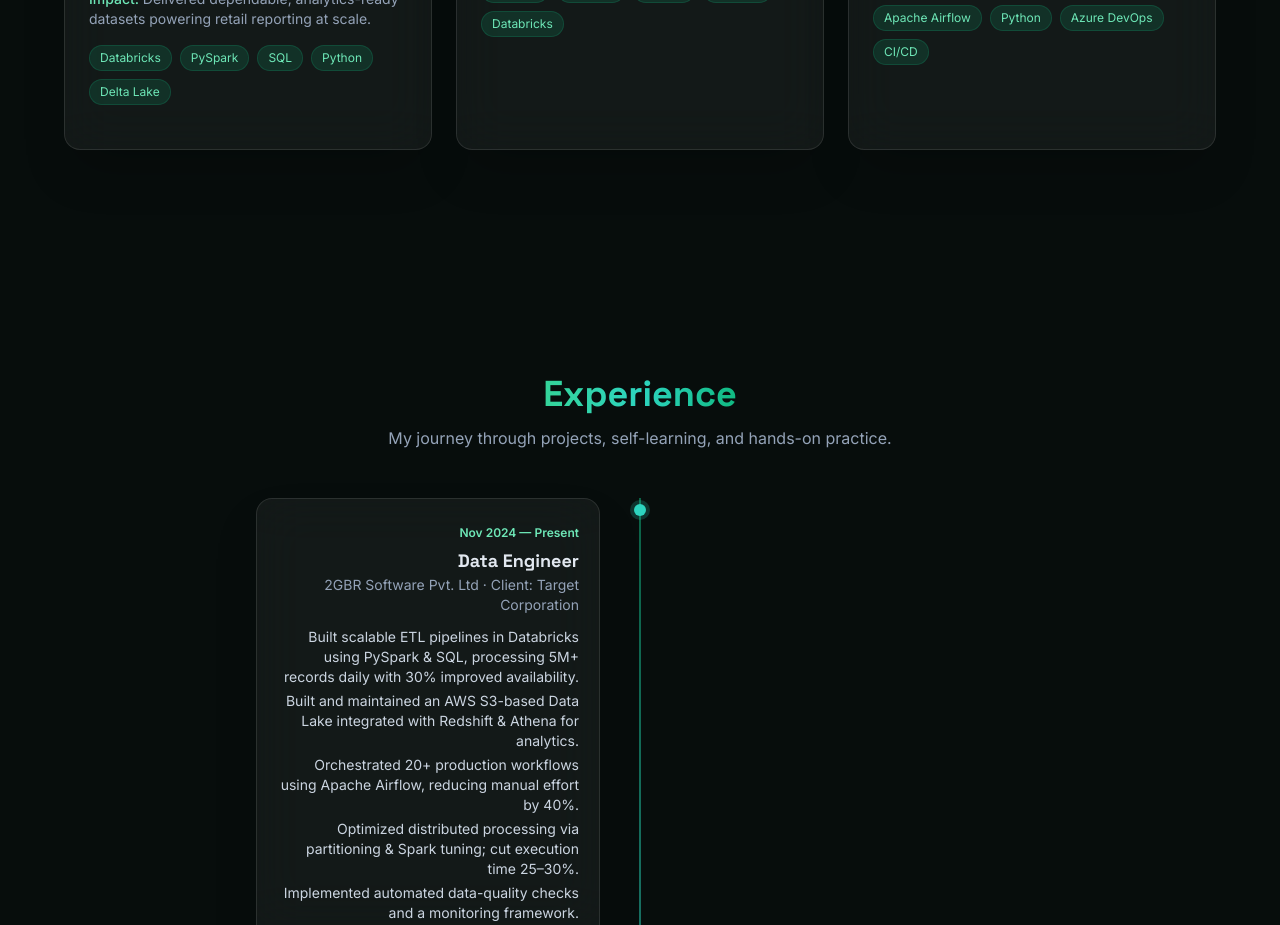
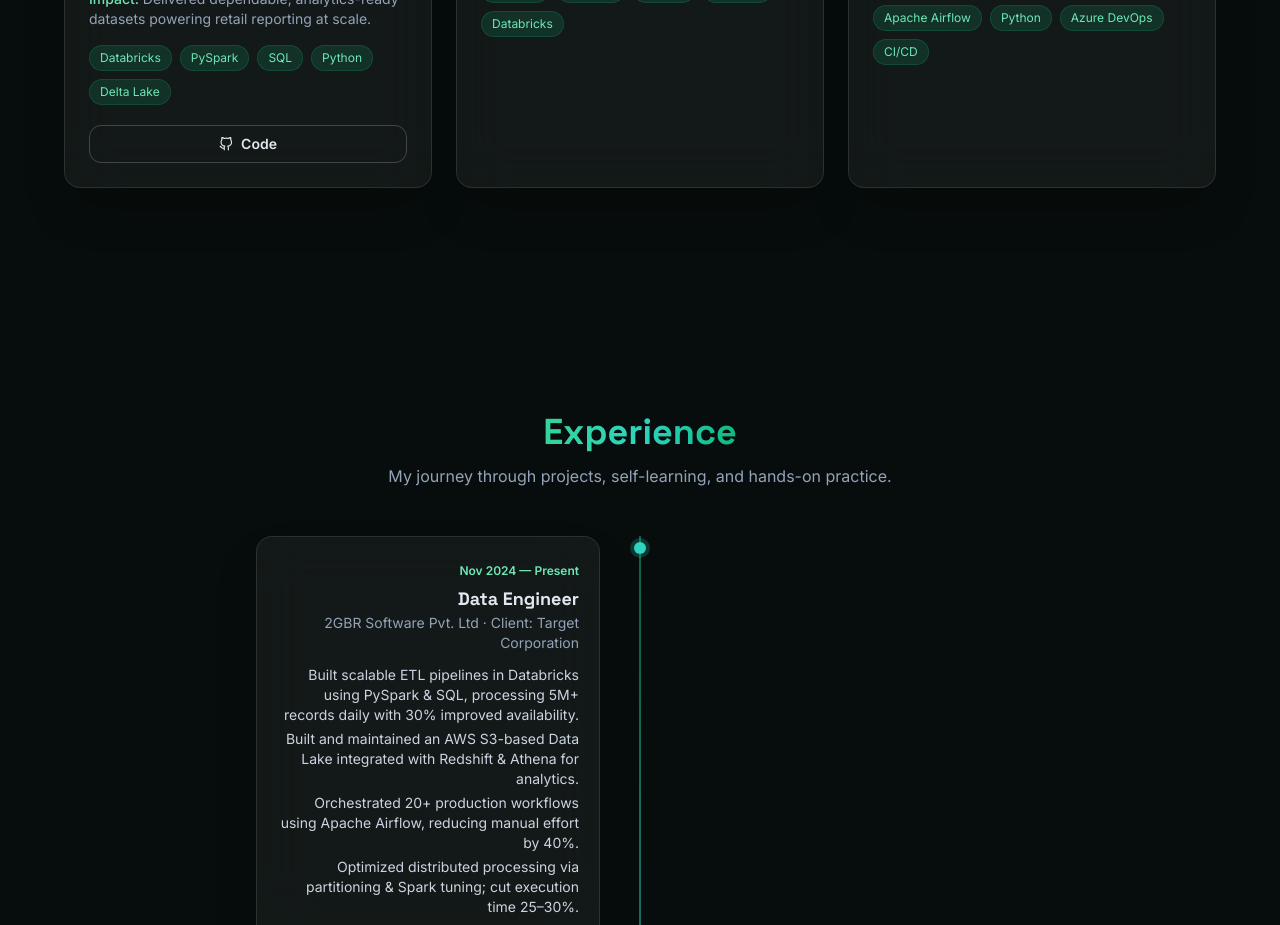
Before and after one commit to DHANANJAYSITAP01/portfolio2, a React (Vite) app: page / in a window 1280 px wide. Shown: the part 3700-4625 px from the top of the page. Built offline with nearby package versions, Linux system fonts and the light colour scheme.

Commit message:
Add GitHub links to projects

```diff
--- a/src/data/profile.js
+++ b/src/data/profile.js
@@ -148,7 +148,7 @@
     results: "Processed 5M+ records daily with 30% improved availability and 25–30% faster execution.",
     impact: "Delivered dependable, analytics-ready datasets powering retail reporting at scale.",
     image: "",
-    github: "",
+    github: "https://github.com/DHANANJAYSITAP01/retail-data-engineering-project",
     demo: "",
   },
   {
```
